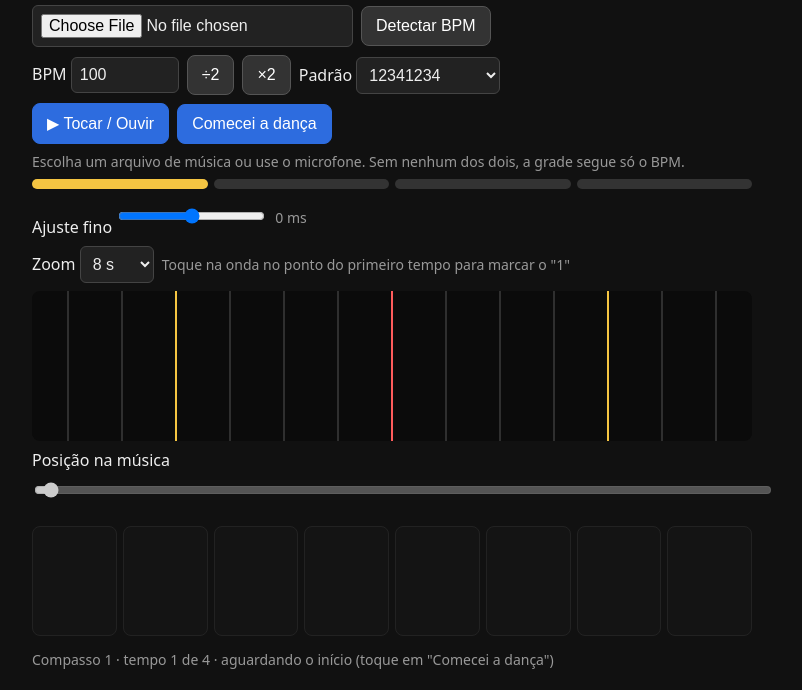
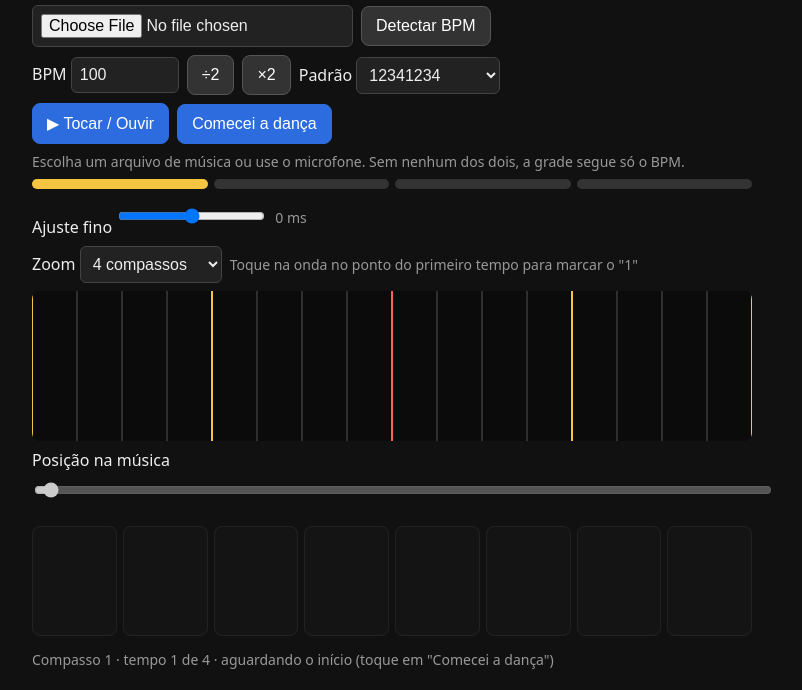
Before and after one commit to nankinverse1979/marcacao-passos, a plain HTML site: page index.html in a window 1280 px wide. Shown: the part 102-792 px from the top of the page, without its empty margins (248-1050 px from the left). Drawn offline with Linux system fonts and the light colour scheme.

Commit message:
Zoom da forma de onda em compassos

```diff
--- a/index.html
+++ b/index.html
@@ -66,7 +66,7 @@
 
 <div id="beats"></div>
 <div class="row"><label>Ajuste fino <input type="range" id="nudge" min="-200" max="200" value="0" step="5"></label><span class="muted" id="nudgeVal">0 ms</span></div>
-<div class="row"><label>Zoom <select id="zoom"><option value="8" selected>8 s</option><option value="20">20 s</option><option value="0">Tudo</option></select></label><span class="muted">Toque na onda no ponto do primeiro tempo para marcar o "1"</span></div>
+<div class="row"><label>Zoom <select id="zoom"><option value="2">2 compassos</option><option value="4" selected>4 compassos</option><option value="8">8 compassos</option><option value="16">16 compassos</option><option value="0">Tudo</option></select></label><span class="muted">Toque na onda no ponto do primeiro tempo para marcar o "1"</span></div>
 <canvas id="wave"></canvas>
 <div class="row"><label style="flex:1">Posição na música <input type="range" id="scroll" min="0" max="1000" value="0" style="width:100%"></label></div>
 <div id="track"></div>
@@ -431,7 +431,7 @@ async function loadWave(f){
 function viewWindow(){
   const z = +$("zoom").value;
   const c = now();
-  const w = z > 0 ? z : (peaks ? dur : 30);
+  const w = z > 0 ? z * 4 * 60 / bpmValue() : (peaks ? dur : 30); // z = número de compassos
   let s = manualView !== null && peaks ? manualView : c - w / 2;
   if (peaks) s = Math.min(Math.max(0, s), Math.max(0, dur - w));
   return {s, e: s + w, w};
```
